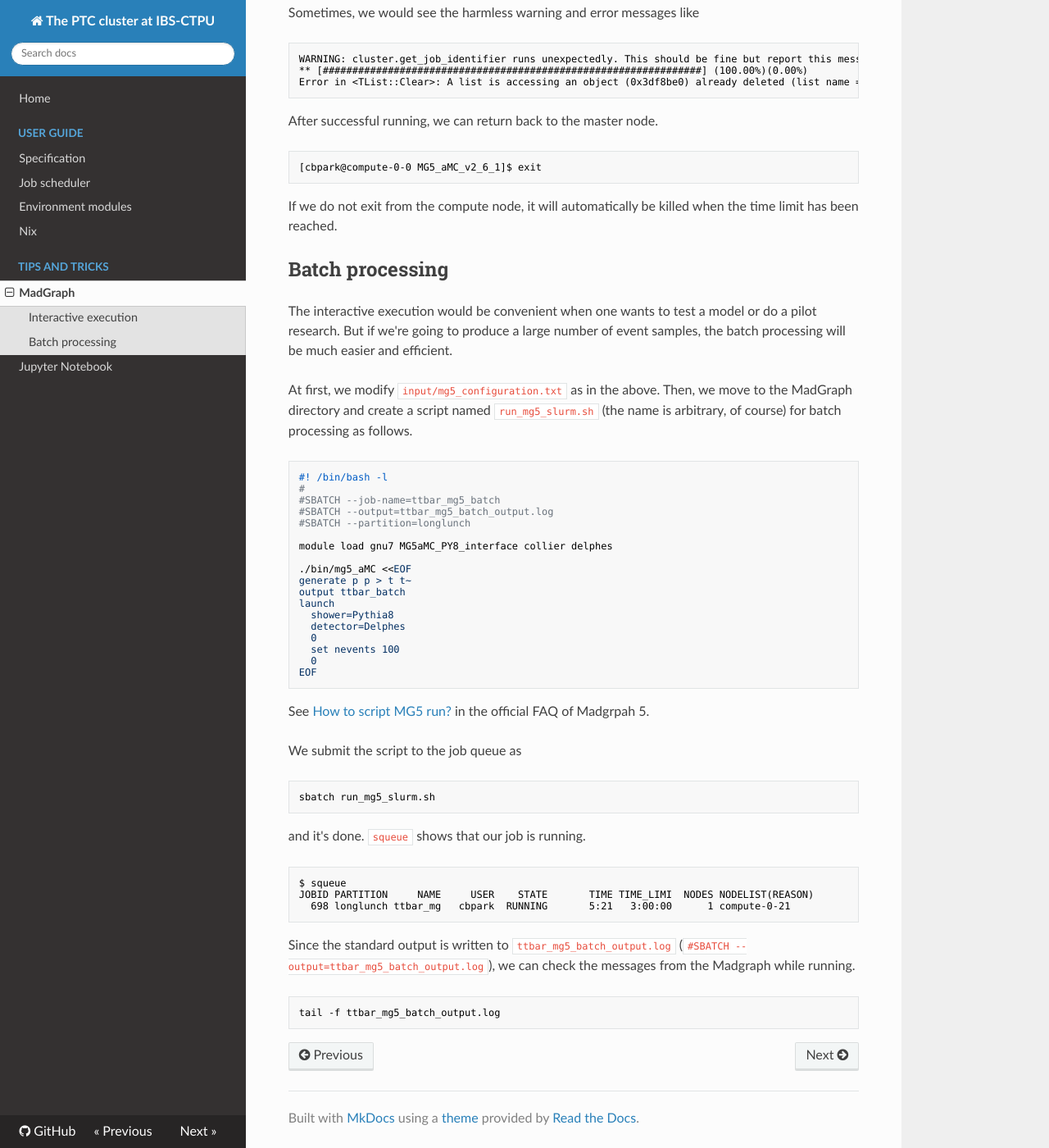
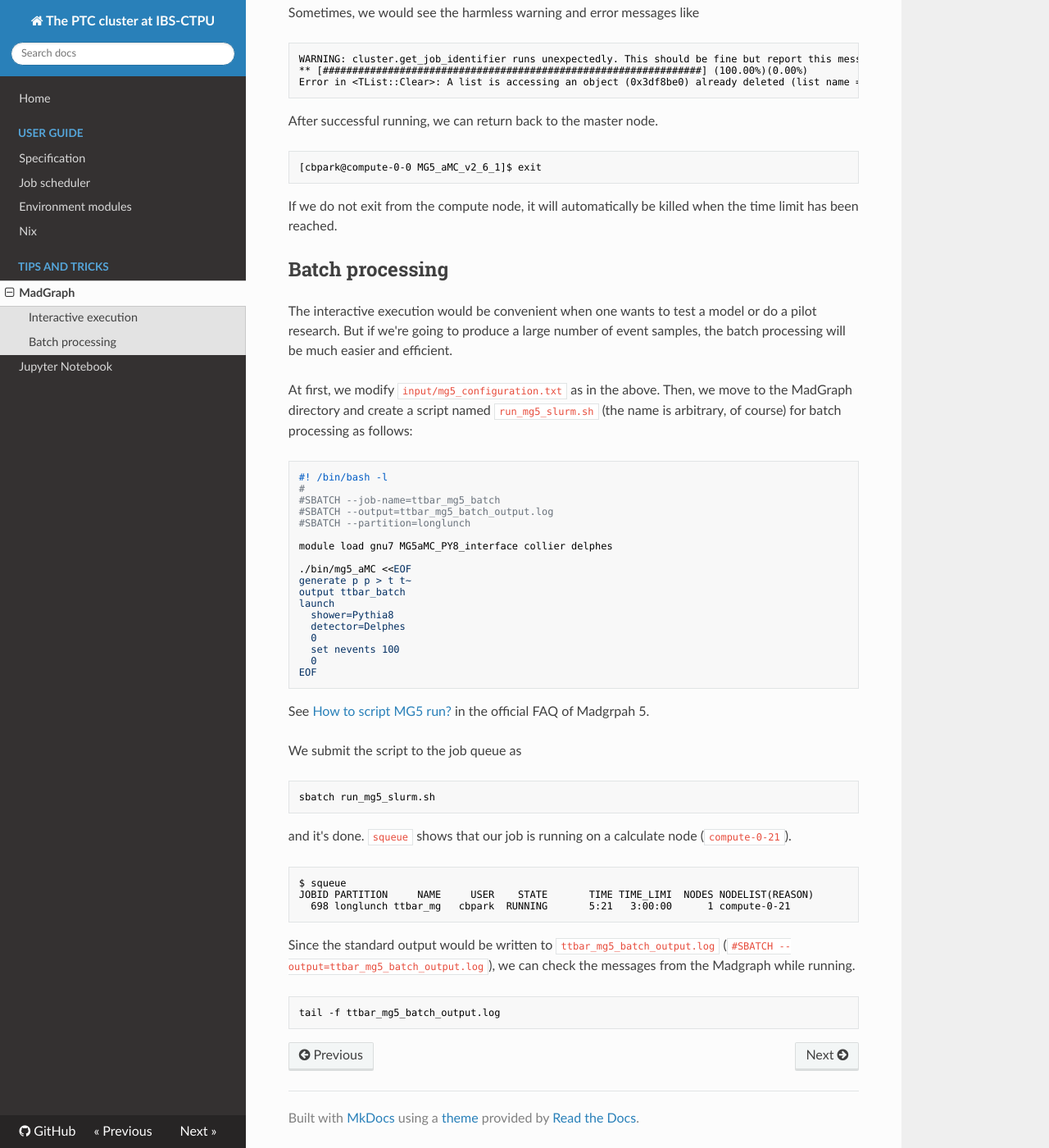
Before and after one commit to cbpark/ptc-cluster, an MkDocs documentation site: the page built from docs/tips-and-tricks/madgraph.md, in a window 1280 px wide and 1400 px high, scrolled down 3508 px. Shown: the whole window at 82% size. Built offline with MkDocs 1.6.1, drawn with Linux system fonts in a browser that asks for light colours; nearby versions of some CDN libraries; old or Windows-style settings are respelled for this version of MkDocs.

Commit message:
Update madgraph.md (2)

````diff
--- a/docs/tips-and-tricks/madgraph.md
+++ b/docs/tips-and-tricks/madgraph.md
@@ -207,7 +207,7 @@ If we do not exit from the compute node, it will automatically be killed when th
 
 The interactive execution would be convenient when one wants to test a model or do a pilot research. But if we're going to produce a large number of event samples, the batch processing will be much easier and efficient.
 
-At first, we modify `input/mg5_configuration.txt` as in the above. Then, we move to the MadGraph directory and create a script named `run_mg5_slurm.sh` (the name is arbitrary, of course) for batch processing as follows.
+At first, we modify `input/mg5_configuration.txt` as in the above. Then, we move to the MadGraph directory and create a script named `run_mg5_slurm.sh` (the name is arbitrary, of course) for batch processing as follows:
 
 ``` bash
 #! /bin/bash -l
@@ -238,7 +238,7 @@ We submit the script to the job queue as
 sbatch run_mg5_slurm.sh
 ```
 
-and it's done. `squeue` shows that our job is running.
+and it's done. `squeue` shows that our job is running on a calculate node (`compute-0-21`).
 
 ``` no-highlight
 $ squeue
@@ -246,7 +246,7 @@ JOBID PARTITION     NAME     USER    STATE       TIME TIME_LIMI  NODES NODELIST(
   698 longlunch ttbar_mg   cbpark  RUNNING       5:21   3:00:00      1 compute-0-21
 ```
 
-Since the standard output is written to `ttbar_mg5_batch_output.log` (`#SBATCH --output=ttbar_mg5_batch_output.log`), we can check the messages from the Madgraph while running.
+Since the standard output would be written to `ttbar_mg5_batch_output.log` (`#SBATCH --output=ttbar_mg5_batch_output.log`), we can check the messages from the Madgraph while running.
 
 ``` no-highlight
 tail -f ttbar_mg5_batch_output.log
````
